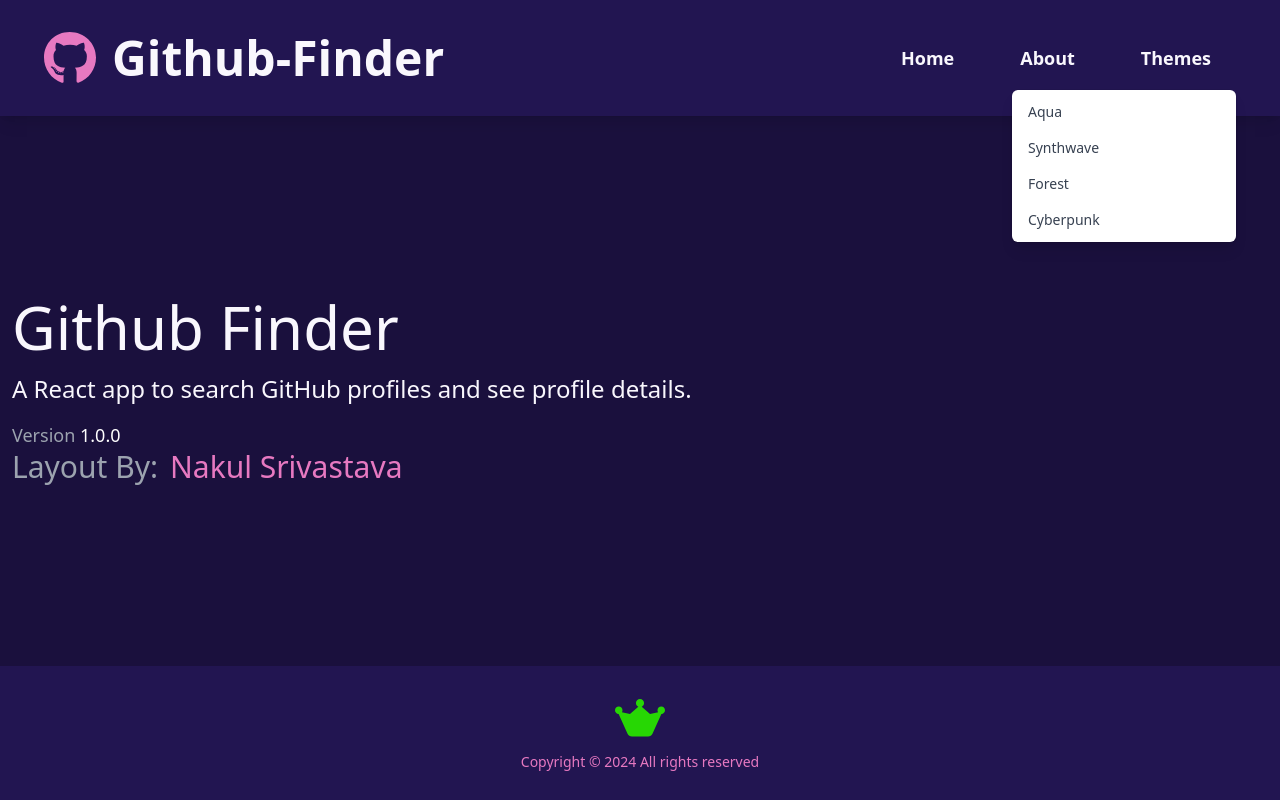
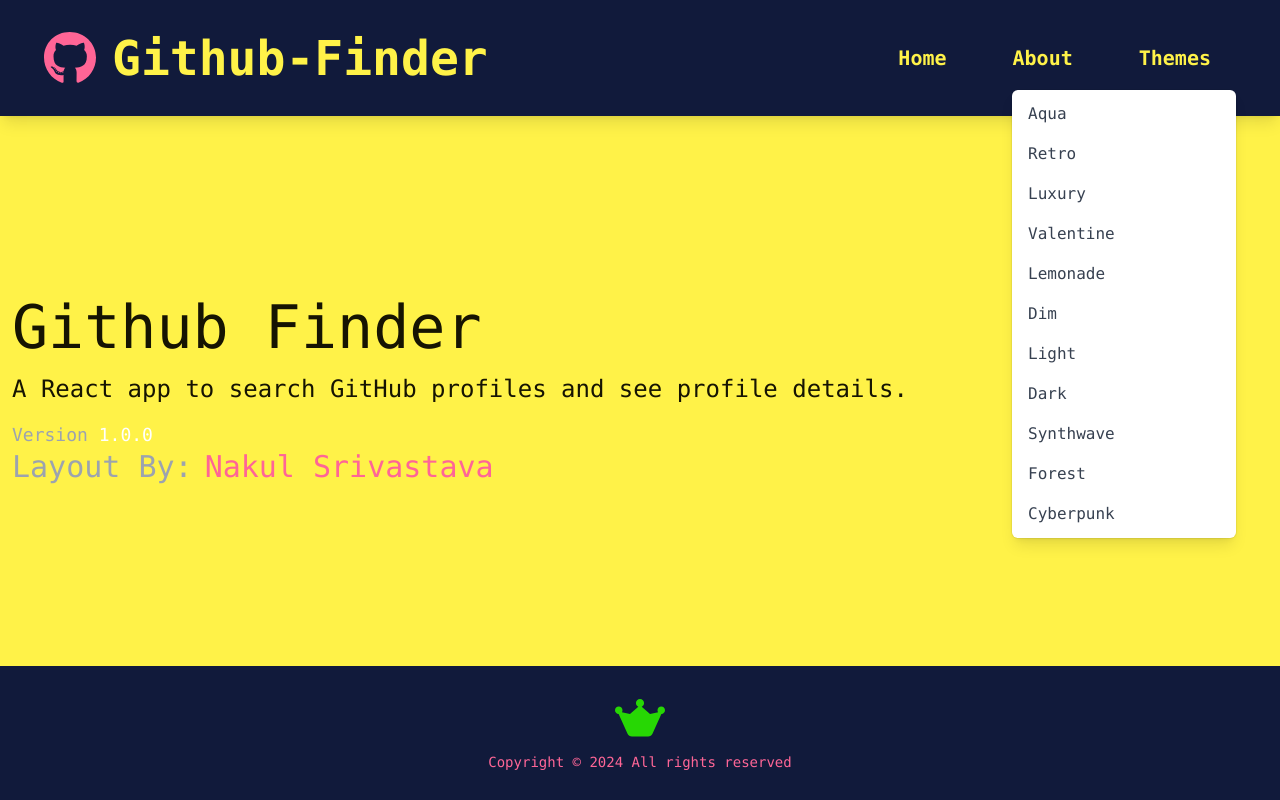
Before and after one commit to imnakul/Github-Finder_using_Vite.js, a React (Vite) app: page /about in a window 1280 px wide. Both pictures are taken after a click on the button "Themes". Built offline with nearby package versions, Linux system fonts and the light colour scheme.

Commit message:
ThemeChangingFeatureComplete + Some visual Changes in UI

```diff
--- a/index.html
+++ b/index.html
@@ -1,5 +1,5 @@
 <!doctype html>
-<html lang="en" data-theme="synthwave">
+<html lang="en" data-theme="cyberpunk">
   <head>
     <meta charset="UTF-8" />
     <link rel="icon" type="image/svg+xml" href="src/components/layout/assets/github-brands-solid.svg"/>
--- a/src/components/layout/Navbar.jsx
+++ b/src/components/layout/Navbar.jsx
@@ -18,19 +18,19 @@ function Navbar({ title }) {
                <div className='flex justify-end gap-4'>
                   <Link
                      to='/'
-                     className='btn btn-ghost hover:bg-neutral  focus:bg-primary focus:text-black hover:ring-green-300 hover:border-primary hover:ring-2 focus:outline-none text-lg px-6 py-2 rounded-md'
+                     className='btn btn-ghost hover:bg-neutral  focus:bg-primary focus:text-black hover:ring-green-300 hover:border-primary hover:ring-2 focus:outline-none text-xl px-6 py-2 rounded-md'
                   >
                      Home
                   </Link>
                   <Link
                      to='/about'
-                     className='btn btn-ghost hover:bg-neutral focus:bg-primary focus:text-black hover:ring-green-300 hover:ring-2 text-lg px-6 py-2 rounded-md'
+                     className='btn btn-ghost hover:bg-neutral focus:bg-primary focus:text-black hover:ring-green-300 hover:ring-2 text-xl px-6 py-2 rounded-md'
                   >
                      About
                   </Link>
 
                   <Menu as='div' className='relative inline-block text-left'>
-                     <MenuButton className='btn btn-ghost hover:bg-neutral focus:bg-primary focus:text-black hover:ring-green-300 hover:ring-2 text-lg px-6 py-2 rounded-md'>
+                     <MenuButton className='btn btn-ghost hover:bg-neutral focus:bg-primary focus:text-black hover:ring-green-300 hover:ring-2 text-xl px-6 py-2 rounded-md'>
                         Themes
                      </MenuButton>
 
@@ -40,39 +40,146 @@ function Navbar({ title }) {
                      >
                         <div className='py-1'>
                            <MenuItem>
-                              <a
-                                 href='#'
-                                 className='block px-4 py-2 text-sm text-gray-700 data-[focus]:bg-blue-400 data-[hover]:bg-blue-500 data-[focus]:text-gray-900'
+                              <Link
+                                 onClick={() =>
+                                    document
+                                       .querySelector("html")
+                                       .setAttribute("data-theme", "aqua")
+                                 }
+                                 className='block px-4 py-2 text-md text-gray-700 data-[focus]:bg-blue-400 data-[hover]:bg-blue-500 data-[focus]:text-gray-900 hover:shadow-lg'
                               >
                                  Aqua
-                              </a>
+                              </Link>
+                           </MenuItem>
+
+                           <MenuItem>
+                              <Link
+                                 onClick={() =>
+                                    document
+                                       .querySelector("html")
+                                       .setAttribute("data-theme", "retro")
+                                 }
+                                 className='block px-4 py-2 text-md text-gray-700 data-[focus]:bg-orange-300 data-[hover]:bg-orange-300 data-[focus]:text-gray-900 hover:shadow-lg'
+                              >
+                                 Retro
+                              </Link>
+                           </MenuItem>
+
+                           <MenuItem>
+                              <Link
+                                 onClick={() =>
+                                    document
+                                       .querySelector("html")
+                                       .setAttribute("data-theme", "luxury")
+                                 }
+                                 className='block px-4 py-2 text-md text-gray-700 data-[focus]:bg-red-900 data-[hover]:bg-red-900 data-[focus]:text-gray-900 hover:shadow-lg'
+                              >
+                                 Luxury
+                              </Link>
+                           </MenuItem>
+
+                           <MenuItem>
+                              <Link
+                                 onClick={() =>
+                                    document
+                                       .querySelector("html")
+                                       .setAttribute("data-theme", "valentine")
+                                 }
+                                 className='block px-4 py-2 text-md text-gray-700 data-[focus]:bg-pink-400 data-[hover]:bg-pink-400 data-[focus]:text-gray-900 hover:shadow-lg'
+                              >
+                                 Valentine
+                              </Link>
+                           </MenuItem>
+
+                           <MenuItem>
+                              <Link
+                                 onClick={() =>
+                                    document
+                                       .querySelector("html")
+                                       .setAttribute("data-theme", "lemonade")
+                                 }
+                                 className='block px-4 py-2 text-md text-gray-700 data-[focus]:bg-yellow-200 data-[hover]:bg-yellow-200 data-[focus]:text-gray-900 hover:shadow-lg'
+                              >
+                                 Lemonade
+                              </Link>
+                           </MenuItem>
+
+                           <MenuItem>
+                              <Link
+                                 onClick={() =>
+                                    document
+                                       .querySelector("html")
+                                       .setAttribute("data-theme", "dim")
+                                 }
+                                 className='block px-4 py-2 text-md text-gray-700 data-[focus]:bg-blue-800 data-[hover]:bg-blue-800 data-[focus]:text-gray-900 hover:shadow-lg'
+                              >
+                                 Dim
+                              </Link>
+                           </MenuItem>
+
+                           <MenuItem>
+                              <Link
+                                 onClick={() =>
+                                    document
+                                       .querySelector("html")
+                                       .setAttribute("data-theme", "light")
+                                 }
+                                 className='block px-4 py-2 text-md text-gray-700 data-[focus]:bg-white data-[hover]:bg-white hover:text-black data-[focus]:text-gray-900 hover:shadow-lg'
+                              >
+                                 Light
+                              </Link>
+                           </MenuItem>
+
+                           <MenuItem>
+                              <Link
+                                 onClick={() =>
+                                    document
+                                       .querySelector("html")
+                                       .setAttribute("data-theme", "dark")
+                                 }
+                                 className='block px-4 py-2 text-md text-gray-700 data-[focus]:bg-gray-700 [hover]:bg-gray-700 data-[focus]:text-gray-900 hover:shadow-lg'
+                              >
+                                 Dark
+                              </Link>
+                           </MenuItem>
+
+                           <MenuItem>
+                              <Link
+                                 onClick={() =>
+                                    document
+                                       .querySelector("html")
+                                       .setAttribute("data-theme", "synthwave")
+                                 }
+                                 className='block px-4 py-2 text-md text-gray-700 data-[focus]:bg-blue-700 data-[hover]:to-blue-950 data-[focus]:text-gray-900'
+                              >
+                                 Synthwave
+                              </Link>
                            </MenuItem>
                            <MenuItem>
-                              <a
-                                 href='#'
-                                 className='block px-4 py-2 text-sm text-gray-700 data-[focus]:bg-blue-700 data-[hover]:to-blue-950 data-[focus]:text-gray-900'
-                              >
-                                 Synthwave
-                              </a>
-                           </MenuItem>
-                           <MenuItem>
-                              <a
-                                 href='#'
-                                 className='block px-4 py-2 text-sm text-gray-700 data-[focus]:bg-green-700 data-[hover]:bg-green-700 data-[focus]:text-gray-900'
+                              <Link
+                                 onClick={() =>
+                                    document
+                                       .querySelector("html")
+                                       .setAttribute("data-theme", "forest")
+                                 }
+                                 className='block px-4 py-2 text-md text-gray-700 data-[focus]:bg-green-700 data-[hover]:bg-green-700 data-[focus]:text-gray-900'
                               >
                                  Forest
-                              </a>
+                              </Link>
                            </MenuItem>
-                           <form action='#' method='POST'>
-                              <MenuItem>
-                                 <button
-                                    type='submit'
-                                    className='block w-full px-4 py-2 text-left text-sm text-gray-700 data-[focus]:bg-yellow-300 data-[hover]:bg-yellow-300 data-[focus]:text-gray-900'
-                                 >
-                                    Cyberpunk
-                                 </button>
-                              </MenuItem>
-                           </form>
+
+                           <MenuItem>
+                              <Link
+                                 onClick={() =>
+                                    document
+                                       .querySelector("html")
+                                       .setAttribute("data-theme", "cyberpunk")
+                                 }
+                                 className='block w-full px-4 py-2 text-left text-md text-gray-700 data-[focus]:bg-yellow-300 data-[hover]:bg-yellow-300 data-[focus]:text-gray-900'
+                              >
+                                 Cyberpunk
+                              </Link>
+                           </MenuItem>
                         </div>
                      </MenuItems>
                   </Menu>
--- a/src/components/users/UserItem.jsx
+++ b/src/components/users/UserItem.jsx
@@ -3,7 +3,7 @@ import { Link } from "react-router-dom";
 
 function UserItem({ user: { login, avatar_url } }) {
    return (
-      <div className='card shadow-md compact side bg-base-100'>
+      <div className='card shadow-md compact side  bg-primary  bg-opacity-80'>
          <div className='flex-row items-center space-x-4 card-body'>
             <div>
                <div className='avatar'>
@@ -15,7 +15,7 @@ function UserItem({ user: { login, avatar_url } }) {
             <div>
                <h2 className='card-title'>{login}</h2>
                <Link
-                  className='text-base-content text-opacity-40'
+                  className='text-base-content hover:text-black hover:scale-110'
                   to={`/user/${login}`}
                >
                   Visit Profile
--- a/src/components/users/UserSearch.jsx
+++ b/src/components/users/UserSearch.jsx
@@ -55,7 +55,7 @@ function UserSearch() {
             <div>
                <button
                   onClick={clearUsers}
-                  className='btn btn-ghost btn-lg rounded-sm w-36 hover:bg-red-500 hover:text-black focus:bg-red-500 focus:text-black text-lg'
+                  className='btn btn-ghost btn-lg rounded-lg w-36 hover:outline-none hover:ring-red-300 hover:bg-red-500 hover:bg-opacity-70 hover:ring-2 focus:bg-red-500 text-lg'
                >
                   Clear
                </button>
--- a/tailwind.config.js
+++ b/tailwind.config.js
@@ -6,6 +6,18 @@ export default {
    },
    plugins: [require("daisyui")],
    daisyui: {
-      themes: ["light", "dark", "cyberpunk", "aqua", "synthwave", "forest"],
+      themes: [
+         "light",
+         "dark",
+         "cyberpunk",
+         "aqua",
+         "synthwave",
+         "forest",
+         "dim",
+         "retro",
+         "valentine",
+         "luxury",
+         "lemonade",
+      ],
    },
 };
```
